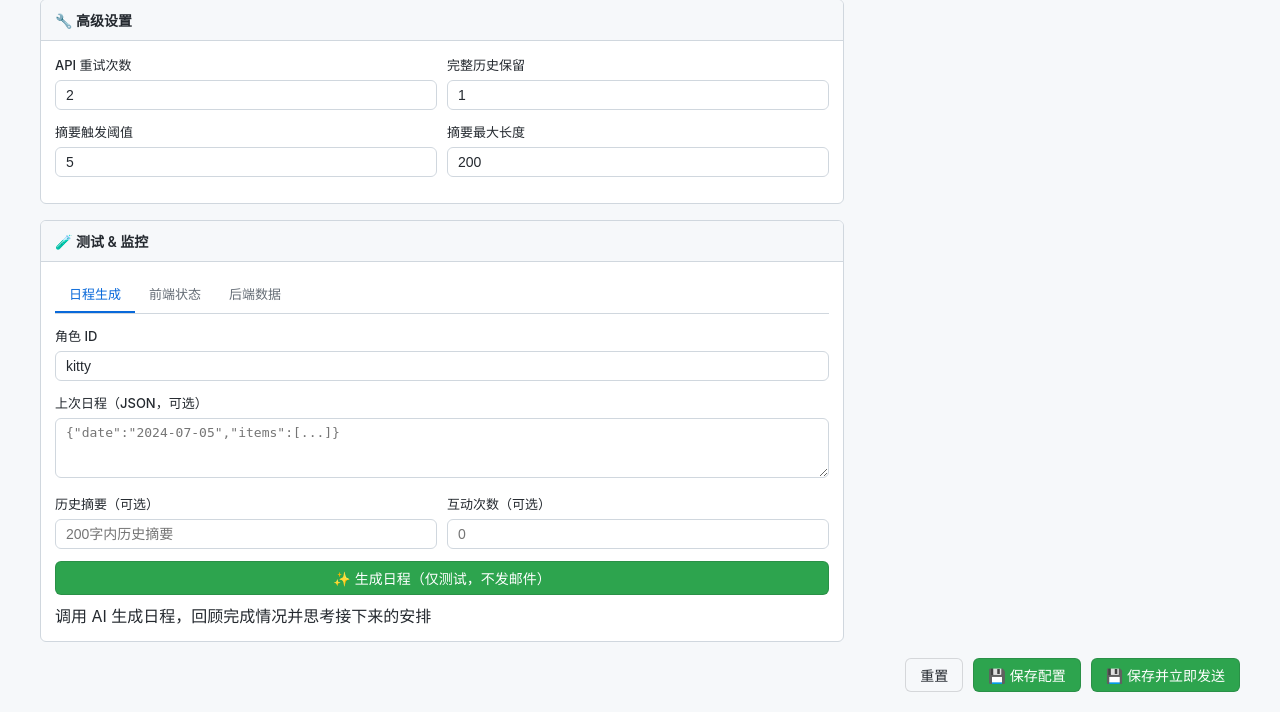
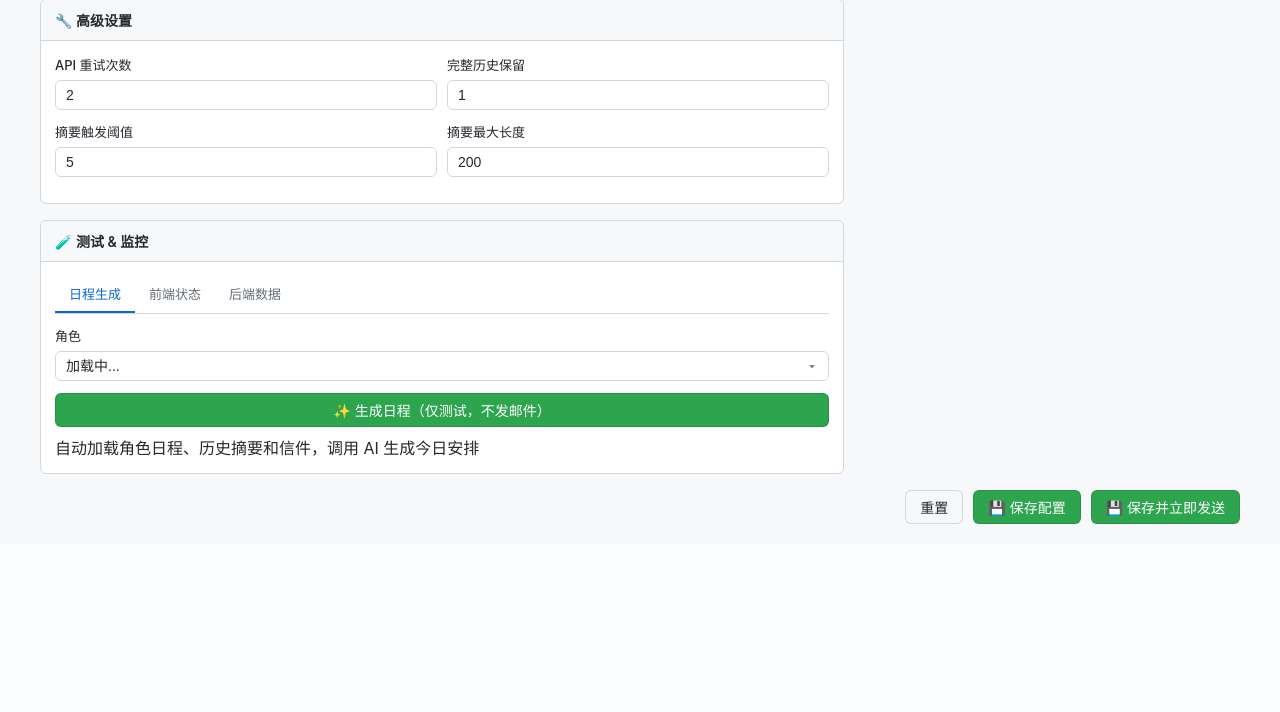
Before and after one commit to Century0327/random-ai-mail-ghost, a Python web app: template templates/index.html in a window 1280 px wide. Shown: the part 1290-2002 px from the top of the page. After the commit the page ends 1814 px from the top, so only its background shows below. Run offline with Jinja, Linux system fonts and the light colour scheme; the template is opened without the code that fills it, so the values that code supplies are empty.

Commit message:
feat: test panel uses dropdown + auto-load character data

```diff
--- a/templates/index.html
+++ b/templates/index.html
@@ -549,25 +549,16 @@ textarea { resize: vertical; min-height: 60px; font-family: monospace; font-size
 
           <div id="test-schedule">
             <div class="form-group">
-              <label>角色 ID</label>
-              <input type="text" id="test-character-id" placeholder="如：kitty" value="kitty">
+              <label>角色</label>
+              <select id="test-character-id" onchange="onTestCharacterChange()">
+                <option value="">加载中...</option>
+              </select>
             </div>
-            <div class="form-group">
-              <label>上次日程（JSON，可选）</label>
-              <textarea id="test-last-schedule" placeholder='{"date":"2024-07-05","items":[...]}' rows="3"></textarea>
-            </div>
-            <div class="row-2">
-              <div class="form-group">
-                <label>历史摘要（可选）</label>
-                <input type="text" id="test-history-summary" placeholder="200字内历史摘要">
-              </div>
-              <div class="form-group">
-                <label>互动次数（可选）</label>
-                <input type="number" id="test-interact-count" placeholder="0" min="0">
-              </div>
+            <div id="test-character-info" style="display:none; padding:10px; background:#f6f8fa; border-radius:6px; margin-bottom:12px; font-size:12px; color:#656d76;">
+              <div id="test-character-summary">选择角色后自动加载...</div>
             </div>
             <button class="btn btn-primary" style="width:100%; justify-content:center;" onclick="testGenerateSchedule()" id="testGenScheduleBtn">✨ 生成日程（仅测试，不发邮件）</button>
-            <div class="hint" style="margin-top:8px;">调用 AI 生成日程，回顾完成情况并思考接下来的安排</div>
+            <div class="hint" style="margin-top:8px;">自动加载角色日程、历史摘要和信件，调用 AI 生成今日安排</div>
 
             <div id="schedule-test-result" style="display:none; margin-top:12px; padding:12px; background:#f6f8fa; border:1px solid #d0d7de; border-radius:6px;">
               <div style="font-weight:600; font-size:13px; margin-bottom:8px;">📋 生成结果</div>
@@ -1178,16 +1169,92 @@ function switchTestTab(tab, btn) {
   const parent = btn.parentElement;
   parent.querySelectorAll('button').forEach(b => b.classList.remove('active'));
   btn.classList.add('active');
+  if (tab === 'schedule') loadTestCharacters();
+}
+
+let testCharacterData = {};
+
+function loadTestCharacters() {
+  const sel = document.getElementById('test-character-id');
+  if (sel.options.length > 1 && sel.options[1].value !== '') return; // already loaded
+
+  api('/api/companion/characters').then(data => {
+    const chars = data.characters || [];
+    sel.innerHTML = '';
+    if (chars.length === 0) {
+      sel.innerHTML = '<option value="">无角色</option>';
+      return;
+    }
+    chars.forEach(c => {
+      const opt = document.createElement('option');
+      opt.value = c.id;
+      opt.textContent = c.name + ' (' + c.id + ')';
+      sel.appendChild(opt);
+    });
+    onTestCharacterChange();
+  }).catch(err => {
+    sel.innerHTML = '<option value="">加载失败</option>';
+    showStatus('角色列表加载失败: ' + err.message, 'warning');
+  });
+}
+
+function onTestCharacterChange() {
+  const characterId = document.getElementById('test-character-id').value;
+  const infoDiv = document.getElementById('test-character-info');
+  const summaryDiv = document.getElementById('test-character-summary');
+
+  if (!characterId) {
+    infoDiv.style.display = 'none';
+    return;
+  }
+
+  summaryDiv.textContent = '加载中...';
+  infoDiv.style.display = 'block';
+
+  // Load character status (schedule, history)
+  api('/api/companion/user/characters/' + characterId + '/status').then(data => {
+    const state = data.userState || {};
+    const schedule = state.schedule || [];
+    const historySummary = state.historySummary || '';
+    const interactCount = state.interactCount || 0;
+
+    // Load recent letters
+    return api('/api/companion/letters').then(lettersData => {
+      const allLetters = lettersData.letters || [];
+      const charLetters = allLetters.filter(l => l.character_id === characterId).slice(0, 3);
+
+      testCharacterData = {
+        characterId,
+        schedule,
+        historySummary,
+        interactCount,
+        letters: charLetters
+      };
+
+      let summaryText = '';
+      if (schedule.length > 0) {
+        summaryText += '当前日程: ' + schedule.length + ' 项\n';
+      }
+      if (historySummary) {
+        summaryText += '历史摘要: ' + historySummary.substring(0, 50) + (historySummary.length > 50 ? '...' : '') + '\n';
+      }
+      summaryText += '互动次数: ' + interactCount + '\n';
+      if (charLetters.length > 0) {
+        summaryText += '最近信件: ' + charLetters.length + ' 封';
+      }
+
+      summaryDiv.textContent = summaryText || '暂无数据';
+    });
+  }).catch(err => {
+    summaryDiv.textContent = '加载失败: ' + err.message;
+  });
 }
 
 function testGenerateSchedule() {
-  const characterId = document.getElementById('test-character-id').value.trim();
-  const lastScheduleRaw = document.getElementById('test-last-schedule').value.trim();
-  const historySummary = document.getElementById('test-history-summary').value.trim();
-  const interactCount = document.getElementById('test-interact-count').value.trim();
+  const characterId = document.getElementById('test-character-id').value;
 
   if (!characterId) {
-    showStatus('请输入角色 ID', 'warning');
+    showStatus('请先选择角色', 'warning');
     return;
   }
 
@@ -1197,11 +1264,12 @@ function testGenerateSchedule() {
   showStatus('正在调用 AI 生成日程...', 'info', false);
 
   const body = { character_id: characterId };
-  if (lastScheduleRaw) {
-    try { body.last_schedule = JSON.parse(lastScheduleRaw); } catch(e) {}
+  const data = testCharacterData;
+  if (data.schedule && data.schedule.length > 0) {
+    body.last_schedule = data.schedule;
   }
-  if (historySummary) body.history_summary = historySummary;
-  if (interactCount) body.interact_count = parseInt(interactCount, 10) || 0;
+  if (data.historySummary) body.history_summary = data.historySummary;
+  if (data.interactCount) body.interact_count = data.interactCount;
 
   api('/api/companion/generate-schedule', 'POST', body).then(data => {
     btn.disabled = false;
@@ -1217,13 +1285,15 @@ function testGenerateSchedule() {
     if (schedule.length === 0) {
       document.getElementById('schedule-test-items').innerHTML = '<div style="color:#656d76;">未返回日程项</div>';
     } else {
-      const itemsHtml = schedule.map((item, i) => {
+      const itemsHtml = schedule.map((item) => {
         const time = item.time || '--:--';
-        const title = item.title || '无标题';
-        const desc = item.description || '';
+        const activity = item.activity || item.title || '无标题';
+        const loc = item.location || '';
+        const thought = item.thought || '';
         return `<div style="padding:6px 0; border-bottom:1px solid #d0d7de;">
-          <div style="font-weight:500;">${escape(time)} · ${escape(title)}</div>
-          ${desc ? `<div style="color:#656d76; font-size:12px; margin-top:2px;">${escape(desc)}</div>` : ''}
+          <div style="font-weight:500;">${escape(time)} · ${escape(activity)}</div>
+          ${loc ? `<div style="color:#656d76; font-size:12px; margin-top:2px;">📍 ${escape(loc)}</div>` : ''}
+          ${thought ? `<div style="color:#656d76; font-size:12px; margin-top:2px; font-style:italic;">💭 ${escape(thought)}</div>` : ''}
         </div>`;
       }).join('');
       document.getElementById('schedule-test-items').innerHTML = itemsHtml;
```
